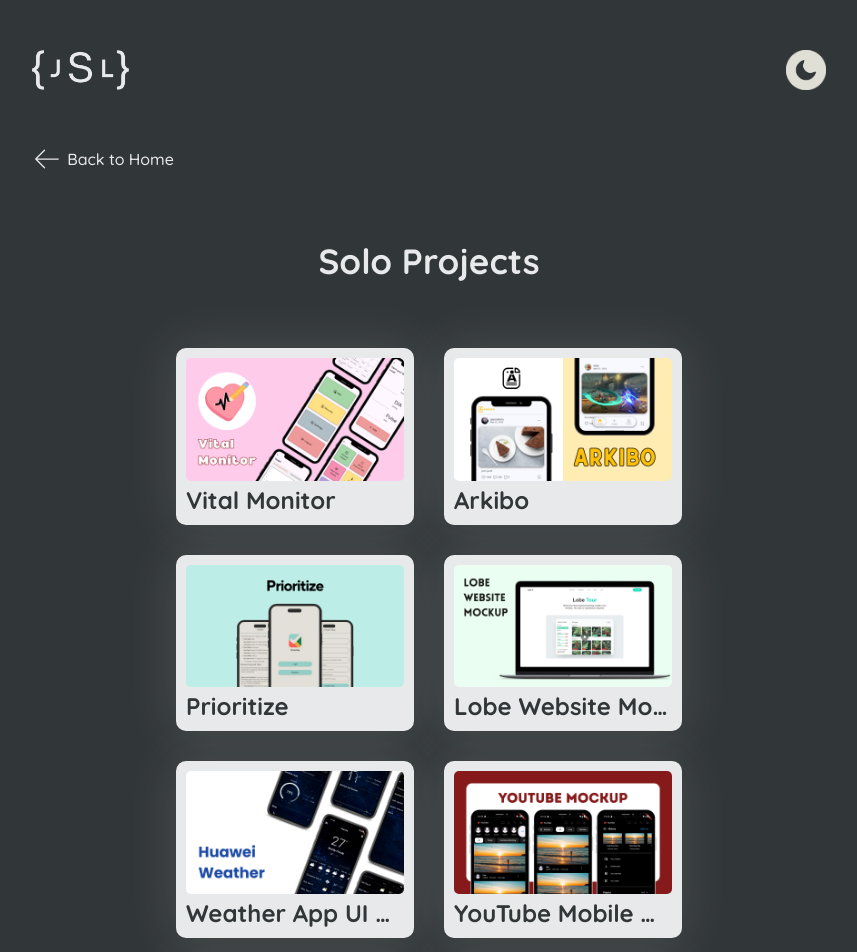
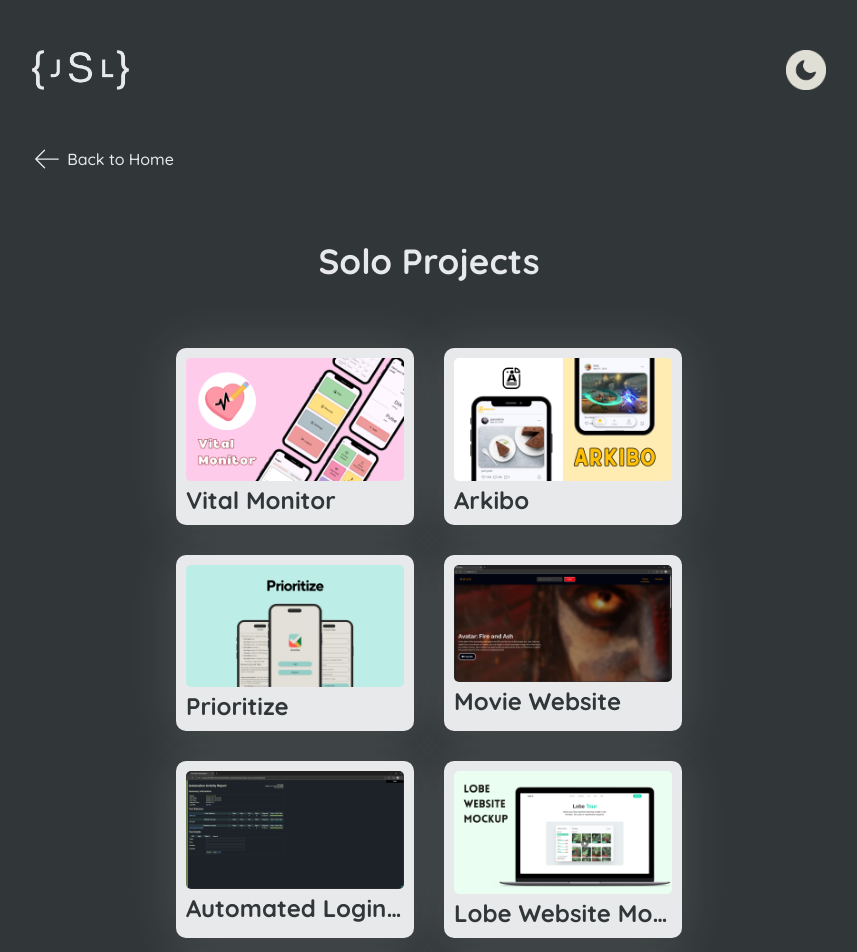
Before and after one commit to bocyej/portfolio, a React (Vite) app: page /projects in a window 1280 px wide. Shown: the top 952 px of the page, without its empty margins (211-1068 px from the left). Built offline with nearby package versions, Linux system fonts and the light colour scheme.

Commit message:
add projects

```diff
--- a/src/components/projects/SoloProjectsList.tsx
+++ b/src/components/projects/SoloProjectsList.tsx
@@ -2,11 +2,13 @@ import ProjectCard from "./ProjectCard";
 import ToolsOrLanguage from "./ToolsOrLanguage";
 
 import arkiboThumbnail from "../../assets/photos/arkibo-thumbnail.png";
+import automationThumbnail from "../../assets/photos/automation-thumbnail-1.png";
 import facebookMockupThumbnail from "../../assets/photos/facebook-mockup-thumbnail.png";
 import lobeThumbnail from "../../assets/photos/lobe-website-thumbnail.png";
+import movieThumbnail from "../../assets/photos/movie-website.png";
 import prioritizeThumbnail from "../../assets/photos/prioritize-thumbnail.png";
 import twitterMockupThumbnail from "../../assets/photos/twitter-mockup-thumbnail.png";
-import vitalMonitorThumbnail from "../../assets/photos/vital-monitor-thumbnail.png"
+import vitalMonitorThumbnail from "../../assets/photos/vital-monitor-thumbnail.png";
 import weatherAppThumbnail from "../../assets/photos/weather-app-thumbnail.png";
 import youtubeMockupThumbnail from "../../assets/photos/youtube-mockup-thumbnail.png";
 
@@ -67,6 +69,38 @@ const SoloProjectsList = () => {
                     <ToolsOrLanguage toolsOrLanguage={"Gemini"} />
                     <ToolsOrLanguage toolsOrLanguage={"AI"} />
                     <ToolsOrLanguage toolsOrLanguage={"Cloud"} />
+                  </>
+                }
+              />
+              <ProjectCard
+                image={movieThumbnail}
+                cardTitle={"Movie Website"}
+                description={
+                  "A website that lets users browse trending movies, explore favorites and categories, and view movie details."
+                }
+                link={"#"}
+                toolsOrLanguage={
+                  <>
+                    <ToolsOrLanguage toolsOrLanguage={"HTML"} />
+                    <ToolsOrLanguage toolsOrLanguage={"CSS"} />
+                    <ToolsOrLanguage toolsOrLanguage={"JavaScript"} />
+                    <ToolsOrLanguage toolsOrLanguage={"React"} />
+                    <ToolsOrLanguage toolsOrLanguage={"Vite"} />
+                  </>
+                }
+              />
+              <ProjectCard
+                image={automationThumbnail}
+                cardTitle={"Automated Login and Registration"}
+                description={
+                  "An automated testing workflow that validates Facebook login and account creation."
+                }
+                link={"#"}
+                toolsOrLanguage={
+                  <>
+                    <ToolsOrLanguage toolsOrLanguage={"Robot Framework"} />
+                    <ToolsOrLanguage toolsOrLanguage={"Selenium"} />
+                    <ToolsOrLanguage toolsOrLanguage={"Python"} />
                   </>
                 }
               />
```
